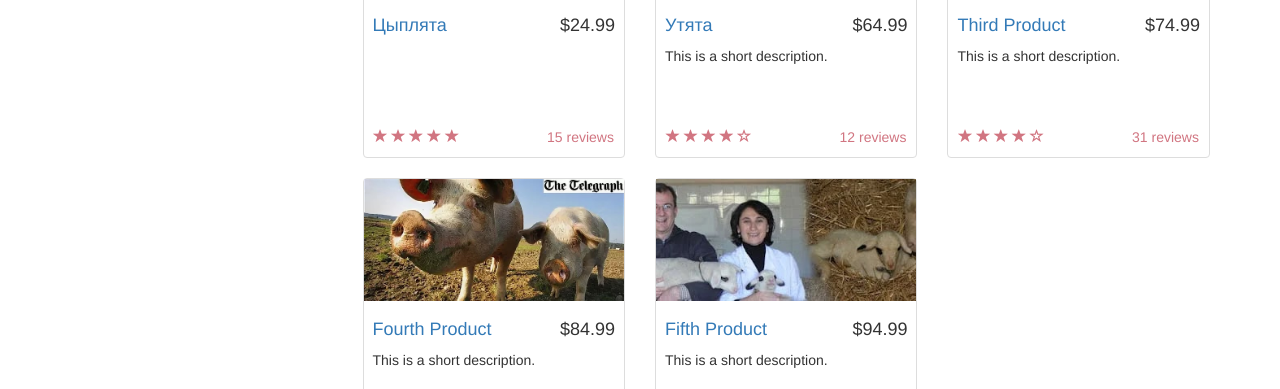
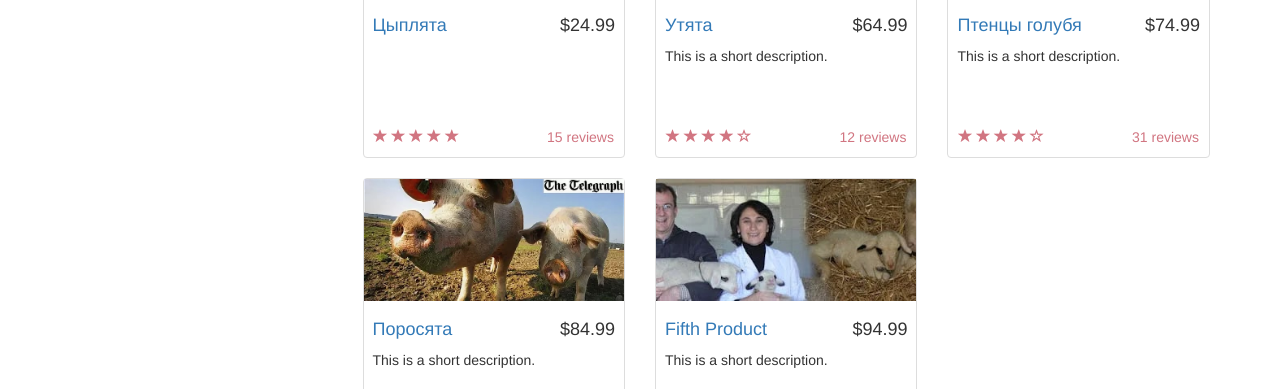
Before and after one commit to LyuBel/WebLR1, a plain HTML site: page index.html in a window 1280 px wide. Shown: the part 544-933 px from the top of the page. Drawn offline with Linux system fonts and the light colour scheme.

Commit message:
Названия товаров index.html

```diff
--- a/index.html
+++ b/index.html
@@ -132,7 +132,7 @@
                             <img src="img/goods/320x150(3).jpg" alt="">
                             <div class="caption">
                                 <h4 class="pull-right">$74.99</h4>
-                                <h4><a href="" data-toggle="modal" data-target="#ThirdGoodModal">Third Product</a>
+                                <h4><a href="" data-toggle="modal" data-target="#ThirdGoodModal">Птенцы голубя</a>
                                 </h4>
                                 <p>This is a short description.</p>
                             </div>
@@ -154,7 +154,7 @@
                             <img src="img/goods/320x150(4).jpg" alt="">
                             <div class="caption">
                                 <h4 class="pull-right">$84.99</h4>
-                                <h4><a href="" data-toggle="modal" data-target="#FourthGoodModal">Fourth Product</a>
+                                <h4><a href="" data-toggle="modal" data-target="#FourthGoodModal">Поросята</a>
                                 </h4>
                                 <p>This is a short description.</p>
                             </div>
```
